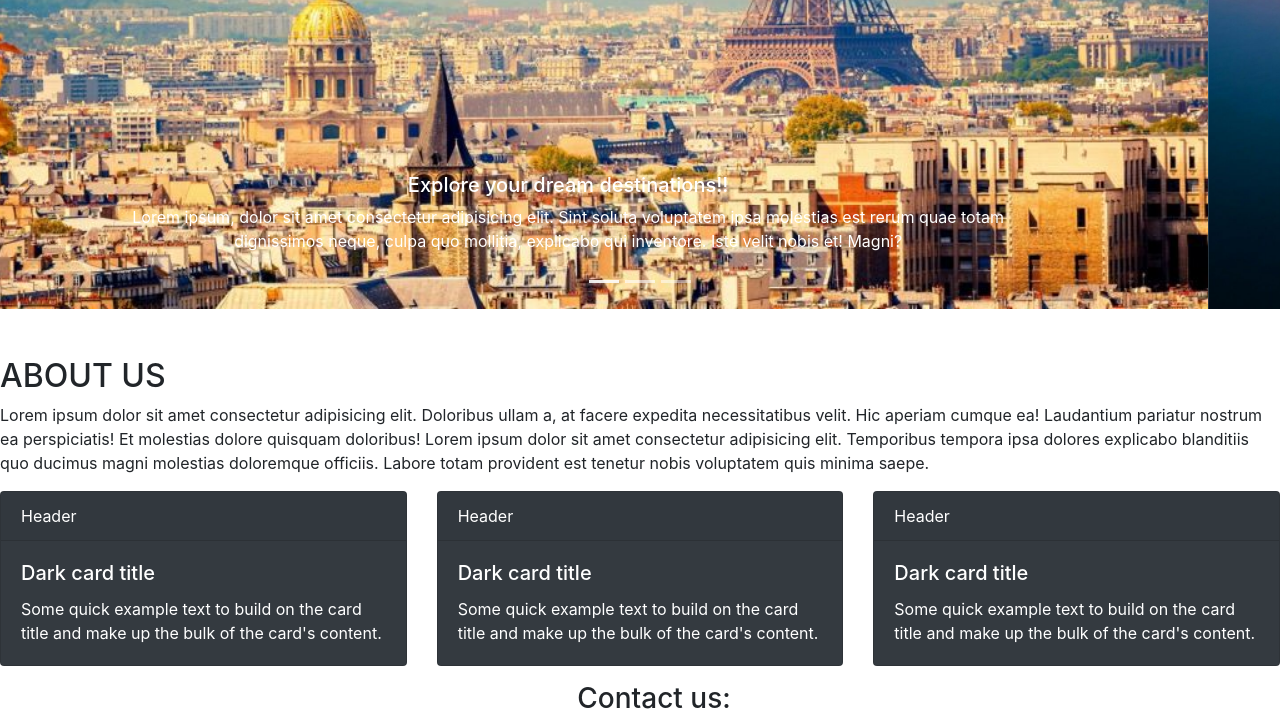
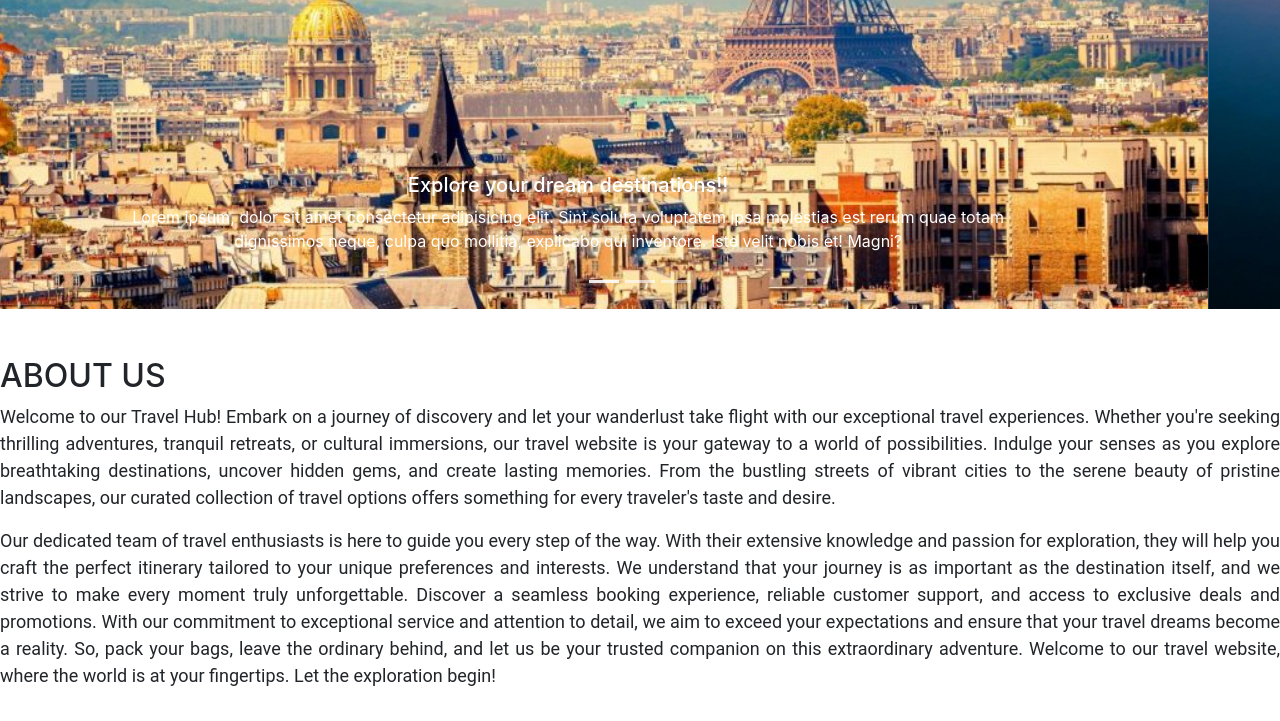
Before and after one commit to nanaaadl/Hyphen-Project, a plain HTML site: page homepage.html in a window 1280 px wide. Shown: the part 513-1234 px from the top of the page. Drawn offline with nearby package versions, Linux system fonts and the light colour scheme.

Commit message:
Add files via upload

```diff
--- a/homepage.html
+++ b/homepage.html
@@ -88,13 +88,19 @@
    <br>
    <br>
     <h2>ABOUT US</h2>
-    <p>
-        Lorem ipsum dolor sit amet consectetur adipisicing elit. Doloribus ullam a, at facere expedita necessitatibus velit. Hic aperiam cumque ea! Laudantium pariatur nostrum ea perspiciatis! Et molestias dolore quisquam doloribus!
-        Lorem ipsum dolor sit amet consectetur adipisicing elit. Temporibus tempora ipsa dolores explicabo blanditiis quo ducimus magni molestias doloremque officiis. Labore totam provident est tenetur nobis voluptatem quis minima saepe.
-    </p>
+    <font style="font-family: Roboto; font-size: 18px ;text-align: justify;"><p>
+      Welcome to our Travel Hub!
+
+      Embark on a journey of discovery and let your wanderlust take flight with our exceptional travel experiences. Whether you're seeking thrilling adventures, tranquil retreats, or cultural immersions, our travel website is your gateway to a world of possibilities.
+      Indulge your senses as you explore breathtaking destinations, uncover hidden gems, and create lasting memories. From the bustling streets of vibrant cities to the serene beauty of pristine landscapes, our curated collection of travel options offers something for every traveler's taste and desire.
+    </p><p>Our dedicated team of travel enthusiasts is here to guide you every step of the way. With their extensive knowledge and passion for exploration, they will help you craft the perfect itinerary tailored to your unique preferences and interests. We understand that your journey is as important as the destination itself, and we strive to make every moment truly unforgettable.
+      Discover a seamless booking experience, reliable customer support, and access to exclusive deals and promotions. With our commitment to exceptional service and attention to detail, we aim to exceed your expectations and ensure that your travel dreams become a reality.
+
+    So, pack your bags, leave the ordinary behind, and let us be your trusted companion on this extraordinary adventure. Welcome to our travel website, where the world is at your fingertips. Let the exploration begin!
+    </p></font>
 
     <!-- Card deck -->
-    <div class="card-deck">
+    <!-- <div class="card-deck">
 
           <div class="card text-white bg-dark mb-3" >
             <div class="card-header">Header</div>
@@ -125,7 +131,7 @@
        <a href="https://www.instagram.com/" target="_blank"> <i class="fa fa-instagram" style="font-size:36px; color:black"></i></a>&emsp;
        &ensp;<a href="https://www.youtube.com/" target="_blank"> <i class="fa fa-youtube" style="font-size:36px; color:black"></i></a>&emsp;
        &ensp;<a href="https://www.facebook.com/" target="_blank"> <i class="fa fa-facebook" style="font-size:36px; color:black"></i></a>
-       <!--<a href="https://www.instagram.com/"> <i class="fa fa-whatsapp" style="font-size:36px; color:black"></i></a>-->
+      --> <!--<a href="https://www.instagram.com/"> <i class="fa fa-whatsapp" style="font-size:36px; color:black"></i></a>-->
 
       </div>
 
```
